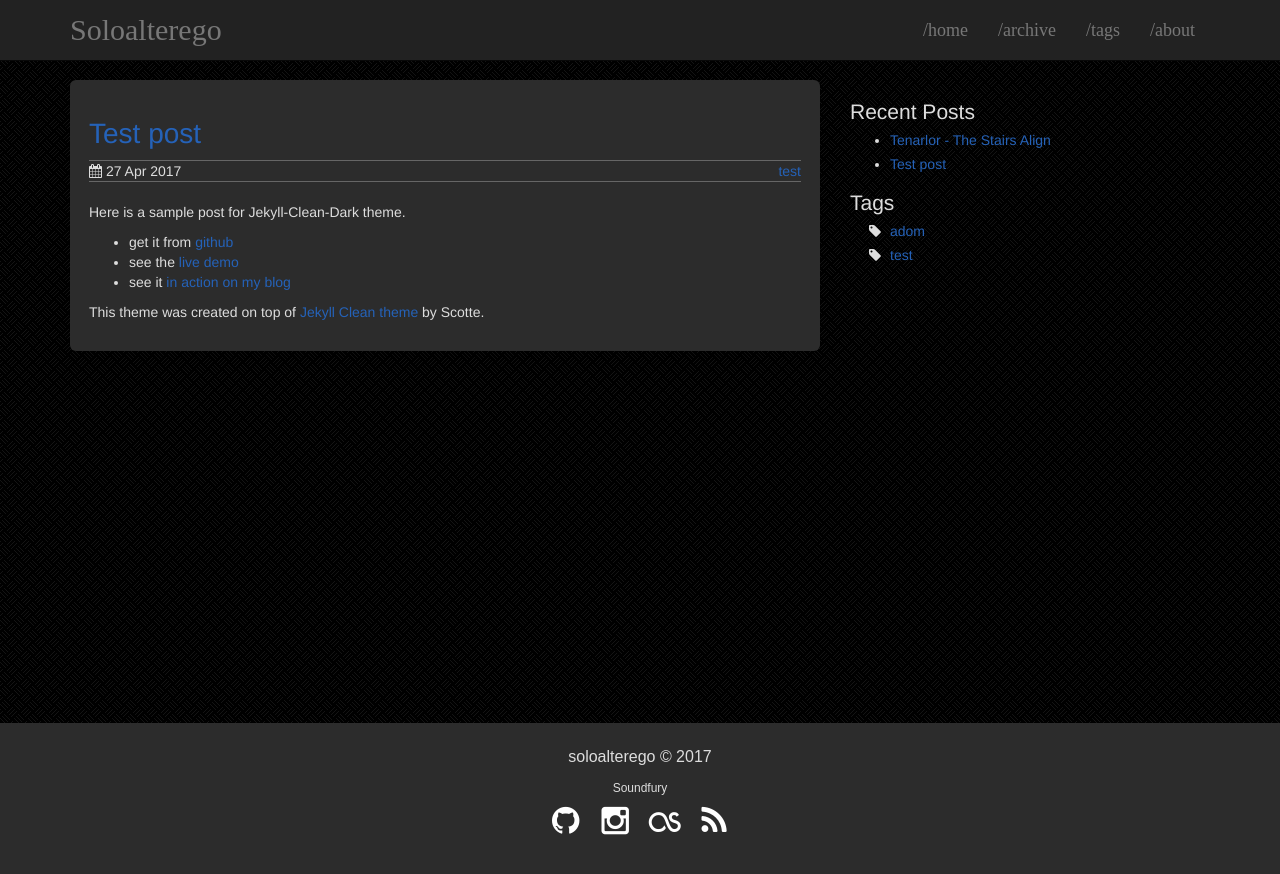
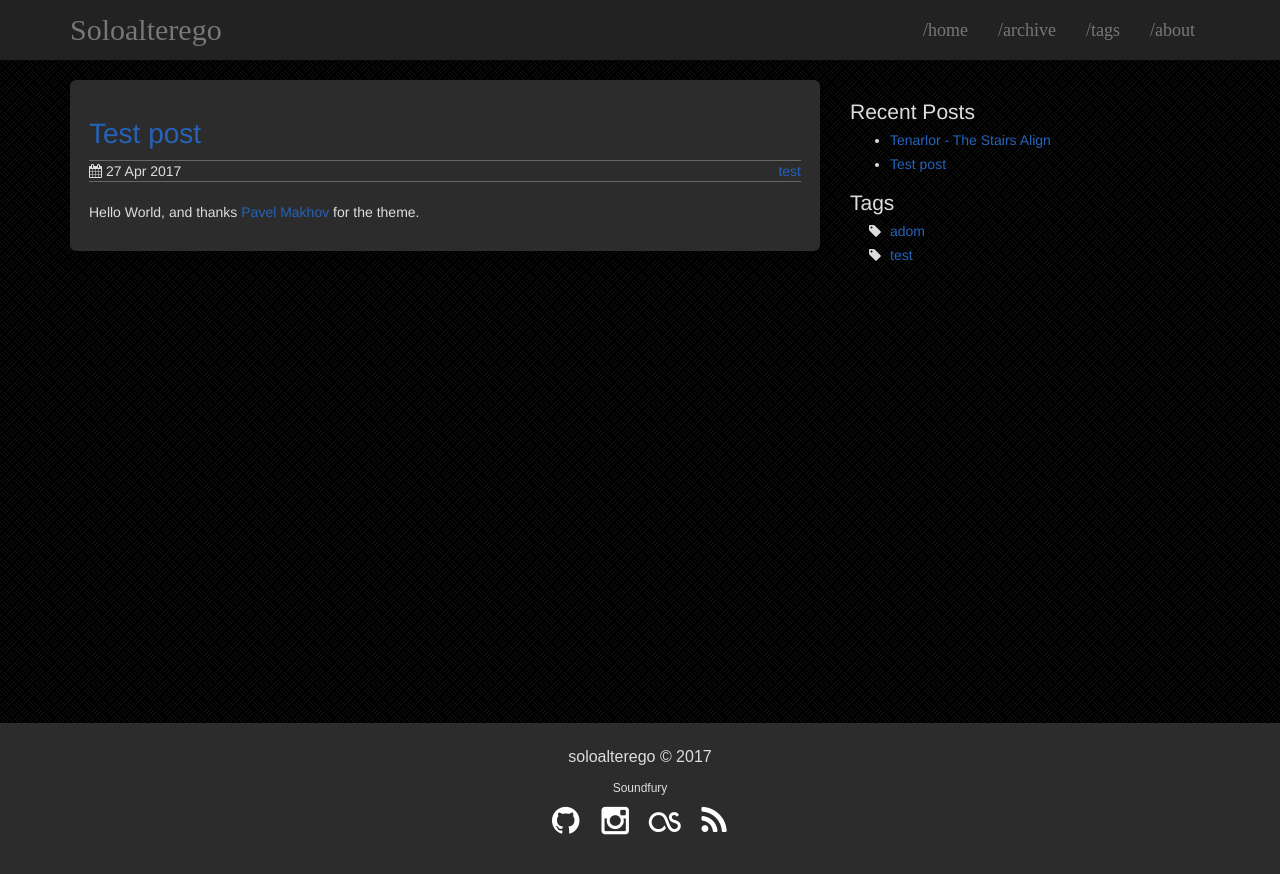
Before and after one commit to soloalterego/soloalterego.github.io, a Jekyll site: the page built from _posts/2017-04-27-test.md, in a window 1280 px wide. Shown: the top 874 px of the page. Built offline with Jekyll 4.4.1, drawn with Linux system fonts in a browser that asks for light colours.

Commit message:
Its a gentleman now.

```diff
--- a/_posts/2017-04-27-test.md
+++ b/_posts/2017-04-27-test.md
@@ -5,11 +5,4 @@ date: 2017-04-27
 tags: test
 description: Hello World.
 ---
-
-Here is a sample post for Jekyll-Clean-Dark theme.
-
-* get it from [github](https://github.com/streetturtle/jekyll-clean-dark)
-* see the [live demo](http://pavelmakhov.com/jekyll-clean-dark)
-* see it [in action on my blog](http://pavelmakhov.com)
-
-This theme was created on top of [Jekyll Clean theme](https://scotte.github.io) by Scotte.
+Hello World, and thanks [Pavel Makhov](https://github.com/streetturtle/jekyll-clean-dark) for the theme.
```
